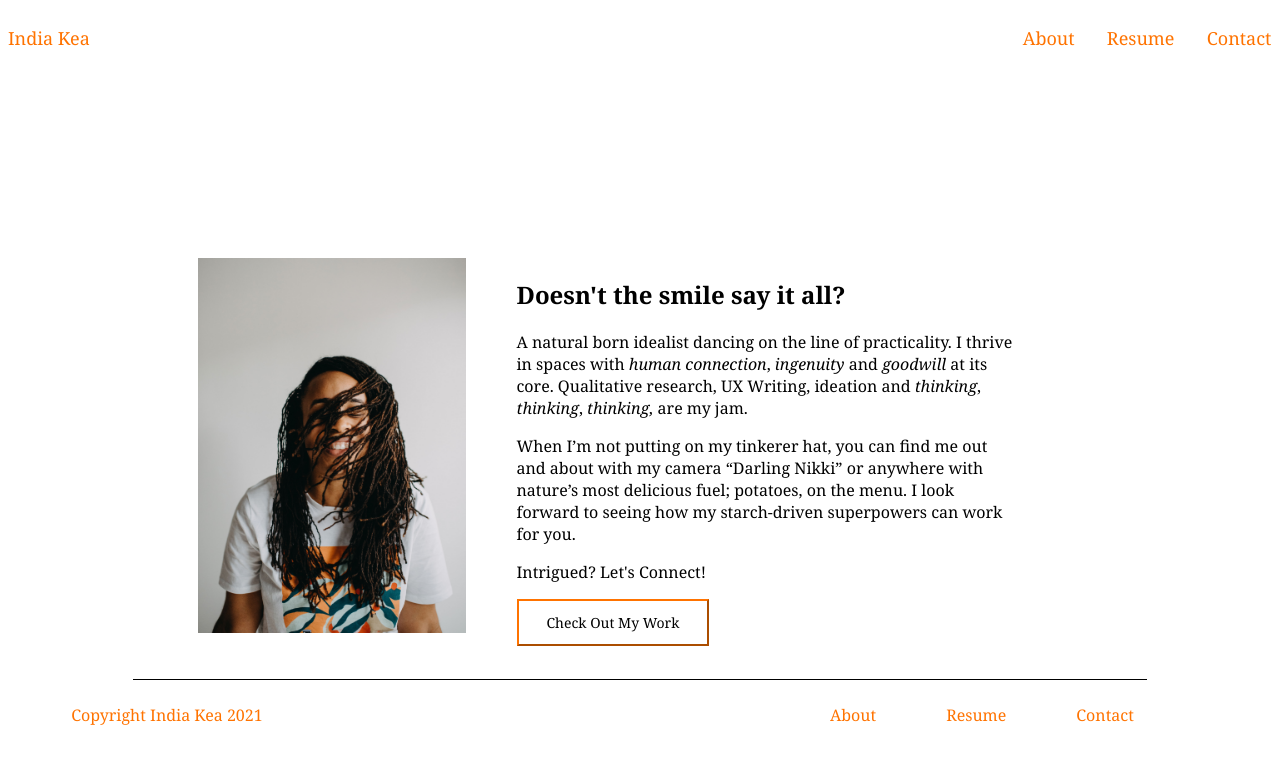
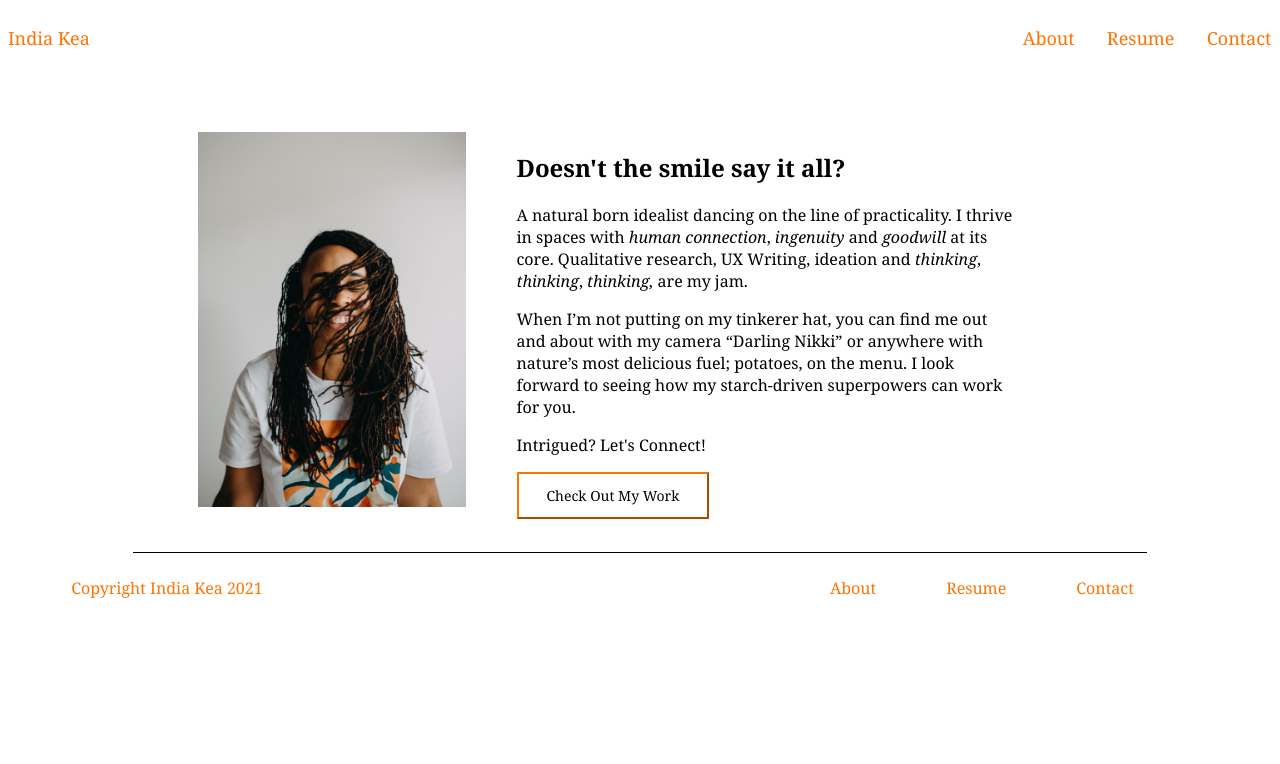
Before and after one commit to indiakea/ux_ui_hw_17, a plain HTML site: page index2.html in a window 1280 px wide. Drawn offline with Linux system fonts and the light colour scheme.

Commit message:
hw updates

```diff
--- a/thirdtry.css
+++ b/thirdtry.css
@@ -23,8 +23,11 @@
     display:flex;
     width:350px;
     height:350px;
-    padding: 10%;
-    margin: 0;
+    padding-top: 0%;
+    padding-left: 10%;
+    padding-right: 10%;
+    padding-bottom: 10%;
+    margin:0;
 
 }
 
```
Also changed, not shown: index2.html (+0 -1 lines).
